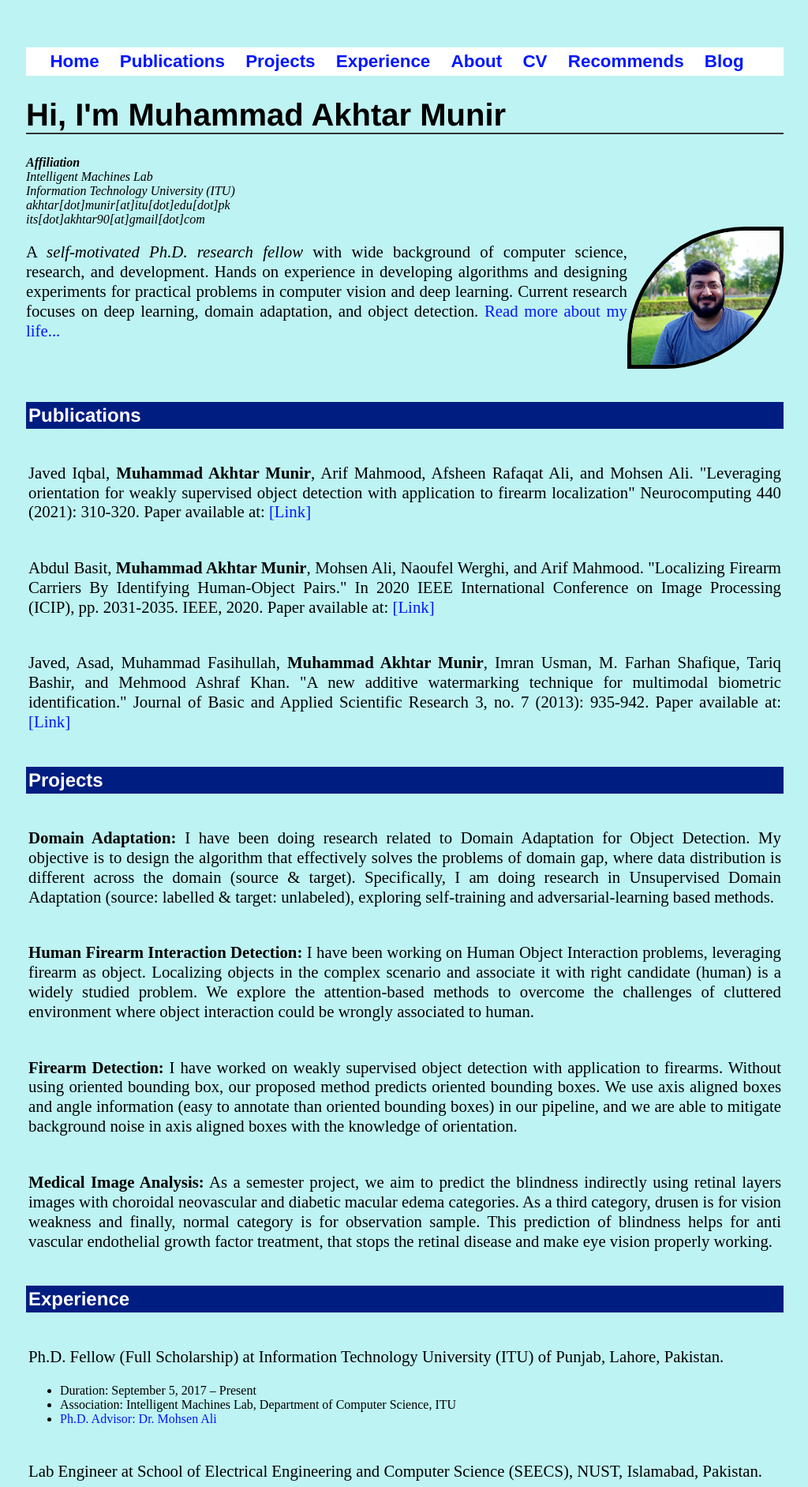
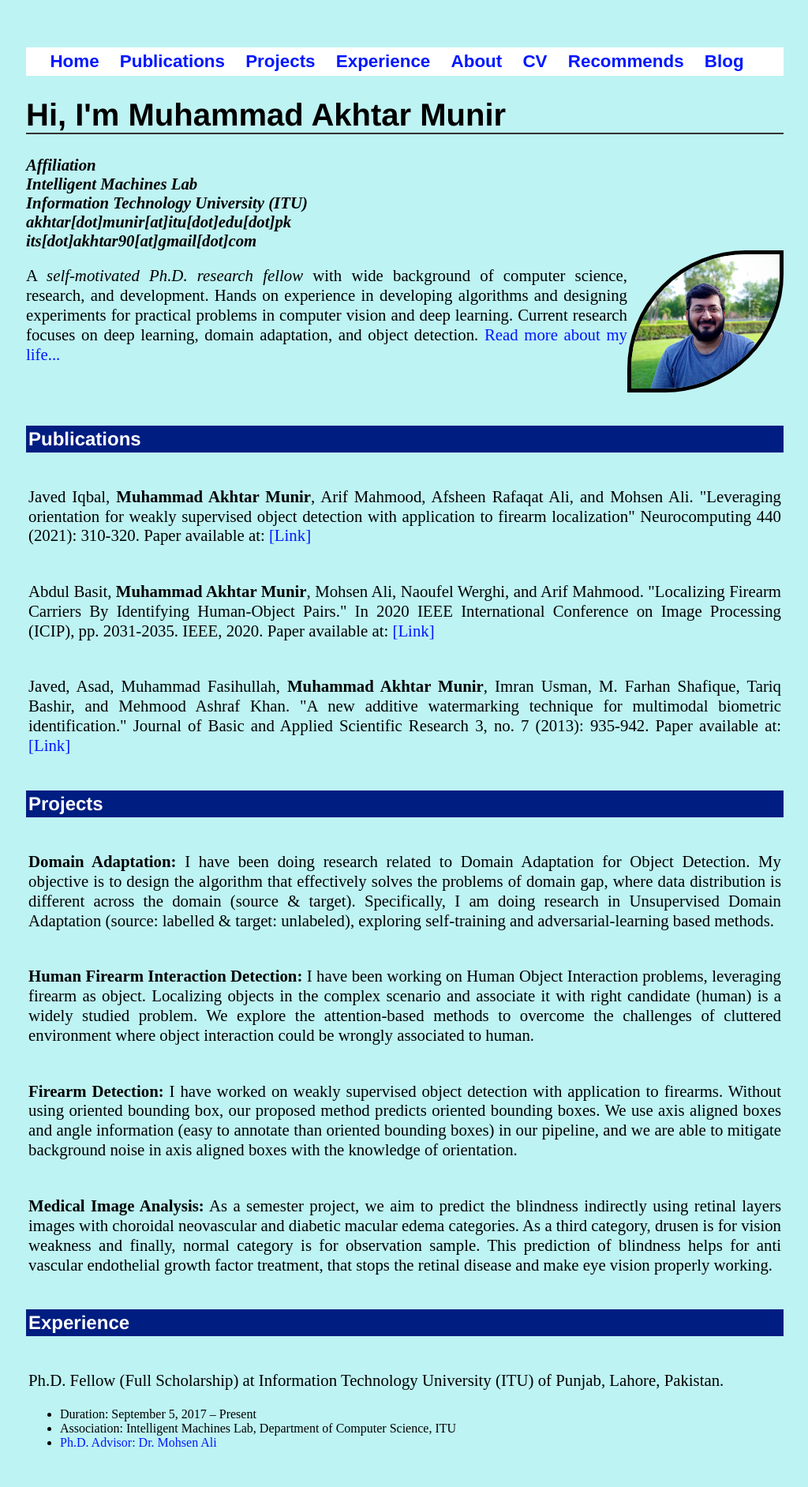
Before and after one commit to akhtarvision/akhtarvision.github.io, a Jekyll site: the page built from index.html, in a window 1280 px wide. Shown: the top 1883 px of the page at 79% size, without its empty margins (127-1151 px from the left). Built offline with Jekyll 4.4.1, drawn with Linux system fonts in a browser that asks for light colours.

Commit message:
Update main.css

```diff
--- a/css/main.css
+++ b/css/main.css
@@ -68,3 +68,9 @@ ul.posts li {
   border-radius: 150px 0px 150px;
   border: 5px solid #000000;
 }
+
+address {
+    font-size: 1.3em;
+    font-family:'Sans-Serif';
+    font-weight: bold;
+}
```
